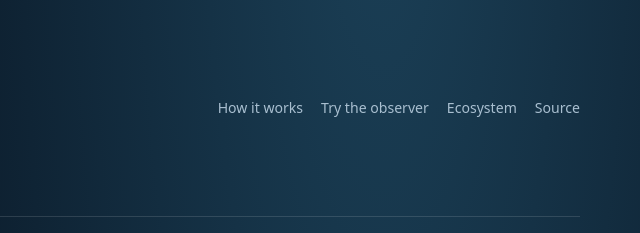
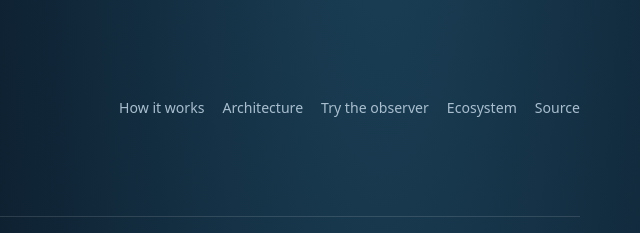
Before and after one commit to TrentBest/TheSingularityWorkshop.CiAi, a plain HTML site: page index.html in a window 1280 px wide. Shown: the top 233 px of the page, 640-1280 px from the left. Drawn offline with Linux system fonts and the light colour scheme.

Commit message:
Link architecture explorer from site navigation

```diff
--- a/index.html
+++ b/index.html
@@ -18,7 +18,7 @@
 <body>
 <header class="wrap top">
 <a href="https://github.com/TrentBest/TheSingularityWorkshop.CiAi" aria-label="CiAi repository"><img src="https://raw.githubusercontent.com/TrentBest/TheSingularityWorkshop.Visualize/development/docs/assets/moniker.svg" alt="The Singularity Workshop"></a>
-<nav aria-label="Main navigation"><a href="#how">How it works</a><a href="#explore">Try the observer</a><a href="#ecosystem">Ecosystem</a><a href="https://github.com/TrentBest/TheSingularityWorkshop.CiAi">Source</a></nav>
+<nav aria-label="Main navigation"><a href="#how">How it works</a><a href="#architecture">Architecture</a><a href="#explore">Try the observer</a><a href="#ecosystem">Ecosystem</a><a href="https://github.com/TrentBest/TheSingularityWorkshop.CiAi">Source</a></nav>
 </header>
 <div class="wrap status-strip" aria-label="Repository workflow status"><span>Live workflow signals</span><a href="https://github.com/TrentBest/TheSingularityWorkshop.CiAi/actions/workflows/pages.yml"><img src="https://github.com/TrentBest/TheSingularityWorkshop.CiAi/actions/workflows/pages.yml/badge.svg?branch=development" alt="GitHub Pages workflow status on development"></a><a href="https://github.com/TrentBest/TheSingularityWorkshop.CiAi/actions/workflows/sith-policy.yml"><img src="https://github.com/TrentBest/TheSingularityWorkshop.CiAi/actions/workflows/sith-policy.yml/badge.svg?branch=development" alt="Sith Policy workflow status on development"></a><span class="status-note">Workflow status only · not a release or deployment authorization</span></div>
 <main>
```
